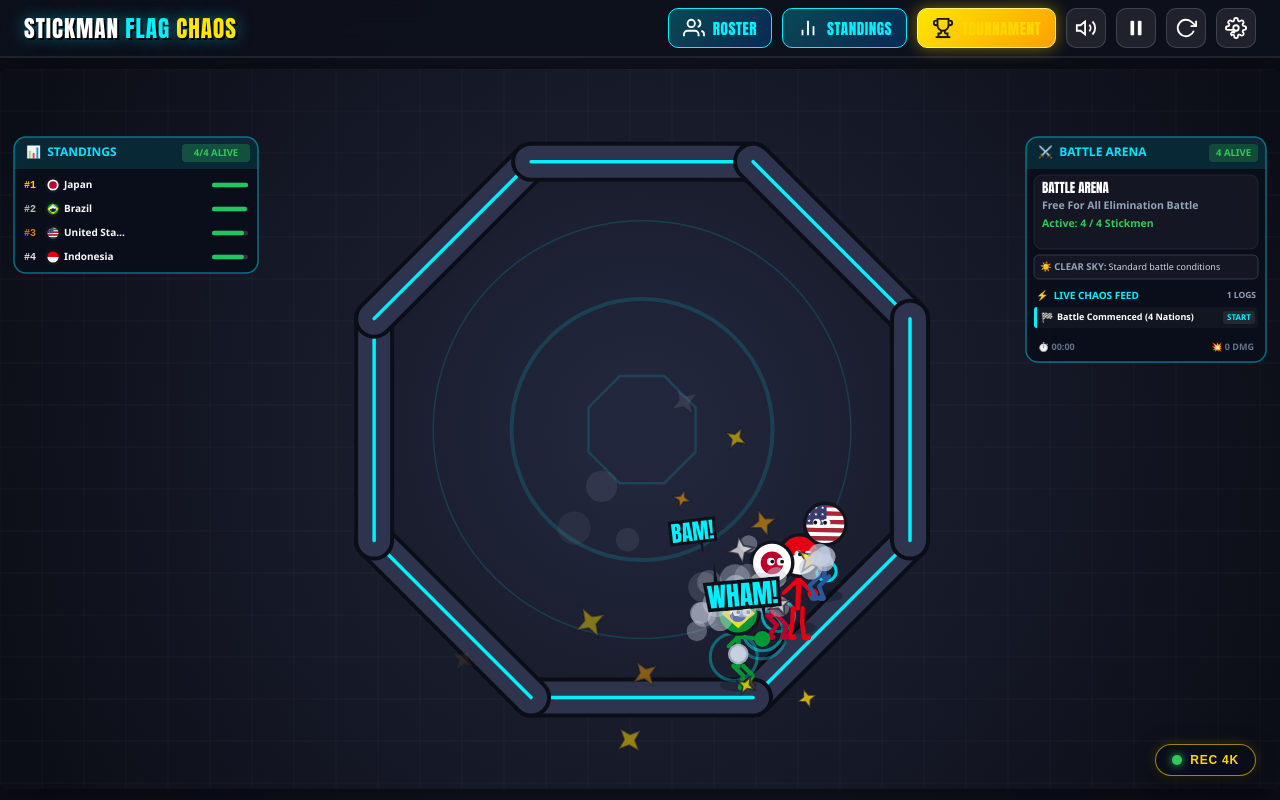
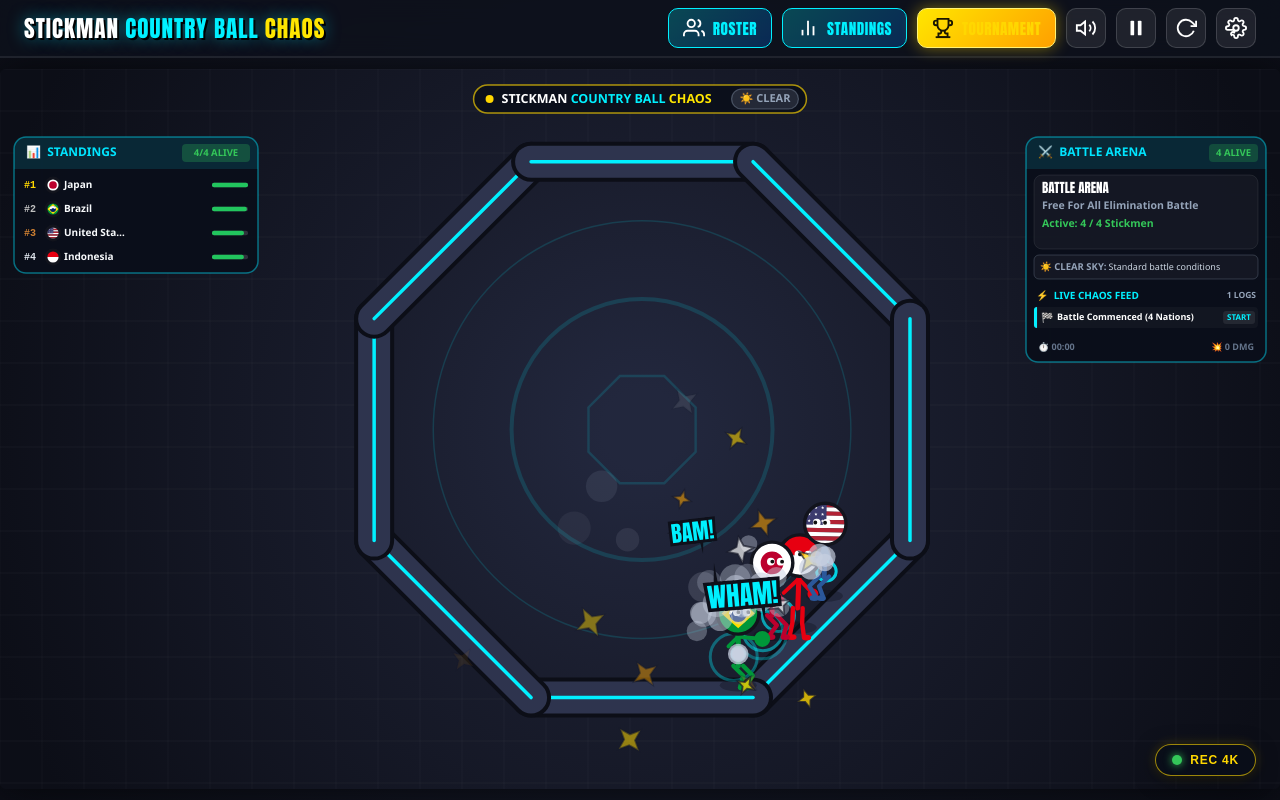
Before and after one commit to iamabdulahkam-sys/gamestickmanchaoselectron, an Electron app: page game/index.html in a window 1280 px wide. Drawn offline with Linux system fonts and the light colour scheme; no server answers.

Commit message:
feat(branding): update game title to Stickman Country Ball Chaos across header and canvas top banner

```diff
--- a/game/index.html
+++ b/game/index.html
@@ -3,7 +3,7 @@
 <head>
   <meta charset="UTF-8">
   <meta name="viewport" content="width=device-width, initial-scale=1.0, maximum-scale=1.0, user-scalable=no">
-  <title>Stickman Flag Chaos</title>
+  <title>Stickman Country Ball Chaos</title>
   <link rel="icon" type="image/svg+xml" href="favicon.svg">
   <link rel="stylesheet" href="css/style.css">
   <!-- Offline-first Matter.js with CDN fallback -->
@@ -21,7 +21,7 @@
       <div class="logo-group">
         <h1 class="game-title">
           <span>STICKMAN</span>
-          <span class="title-flag">FLAG</span>
+          <span class="title-flag">COUNTRY BALL</span>
           <span class="title-chaos">CHAOS</span>
         </h1>
       </div>
--- a/game/js/canvas-hud.js
+++ b/game/js/canvas-hud.js
@@ -195,7 +195,12 @@ export class CanvasHUD {
         ctx.restore();
         return;
       }
-      this.drawTournamentBanner(ctx, width, height, game.tournament);
+      this.drawTournamentBanner(ctx, width, height, game.tournament, game);
+    } else if (game.fighters && game.fighters.length > 1) {
+      const isGameOver = game.state === 'RESULT' || game.winnerDeclared || Boolean(game.winner);
+      if (!isGameOver) {
+        this.drawTournamentBanner(ctx, width, height, null, game);
+      }
     }
 
     // 2. Fighter Health & Status Cards removed per user preference (Standings panel handles all fighters cleanly)
@@ -223,19 +228,13 @@ export class CanvasHUD {
   }
 
   // ==========================================================================
-  // 1. TOURNAMENT STAGE BANNER
+  // 1. TOP HEADER BANNER (GAME TITLE: STICKMAN COUNTRY BALL CHAOS & WEATHER)
   // ==========================================================================
-  drawTournamentBanner(ctx, width, height, tournament) {
-    const stage = tournament.stages ? tournament.stages[tournament.currentStageIndex] : null;
-    if (!stage) return;
-
-    const title = stage.name ? stage.name.toUpperCase() : 'TOURNAMENT';
-    const sub = stage.advancingCount ? `${stage.advancingCount} ADVANCING` : '';
-
-    const text = sub ? `${title}  •  ${sub}` : title;
-
-    // Active weather condition badge for tournament
-    const weatherType = tournament.stageConditions?.weatherType || tournament.game?.weather?.type || 'none';
+  drawTournamentBanner(ctx, width, height, tournament, gameContext = null) {
+    const game = tournament?.game || gameContext || this.lastGameContext;
+
+    // Active weather condition badge
+    const weatherType = tournament?.stageConditions?.weatherType || game?.weather?.type || game?.weather?.weatherType || 'none';
     let weatherText = '☀️ CLEAR';
     let weatherColor = '#94A3B8';
     let weatherBg = 'rgba(148, 163, 184, 0.18)';
@@ -248,7 +247,7 @@ export class CanvasHUD {
         weatherBorder = 'rgba(56, 189, 248, 0.55)';
         break;
       case 'wind':
-        const wStr = tournament.stageConditions?.windStrength ? ` - ${tournament.stageConditions.windStrength.toUpperCase()}` : '';
+        const wStr = tournament?.stageConditions?.windStrength ? ` - ${tournament.stageConditions.windStrength.toUpperCase()}` : '';
         weatherText = `💨 WIND${wStr}`;
         weatherColor = '#2DD4BF';
         weatherBg = 'rgba(45, 212, 191, 0.22)';
@@ -275,15 +274,21 @@ export class CanvasHUD {
     }
 
     ctx.save();
-    ctx.font = 'bold 13px "Segoe UI", -apple-system, sans-serif';
-    const textMetrics = ctx.measureText(text);
+    ctx.font = '900 12.5px "Segoe UI", -apple-system, sans-serif';
+    const s1 = 'STICKMAN ';
+    const s2 = 'COUNTRY BALL ';
+    const s3 = 'CHAOS';
+    const w1 = ctx.measureText(s1).width;
+    const w2 = ctx.measureText(s2).width;
+    const w3 = ctx.measureText(s3).width;
+    const titleWidth = w1 + w2 + w3;
 
     ctx.font = 'bold 11px "Segoe UI", -apple-system, sans-serif';
     const weatherMetrics = ctx.measureText(weatherText);
     const weatherPillW = weatherMetrics.width + 16;
     const weatherPillH = 20;
 
-    const bannerWidth = Math.max(260, textMetrics.width + weatherPillW + 54);
+    const bannerWidth = titleWidth + weatherPillW + 56;
     const bannerHeight = 28;
     const bannerX = width / 2 - bannerWidth / 2;
     const bannerY = 16;
@@ -299,18 +304,26 @@ export class CanvasHUD {
     ctx.lineWidth = 1.5;
     ctx.stroke();
 
-    // Trophy icon / Accent dot
+    // Trophy / Accent Dot (Gold Glow)
     ctx.fillStyle = '#FFD700';
     ctx.beginPath();
     ctx.arc(bannerX + 16, bannerY + bannerHeight / 2, 4, 0, Math.PI * 2);
     ctx.fill();
 
-    // Stage Text
-    ctx.font = 'bold 13px "Segoe UI", -apple-system, sans-serif';
-    ctx.fillStyle = '#FFD700';
+    // Title Text: STICKMAN (white) COUNTRY BALL (cyan) CHAOS (gold)
+    ctx.font = '900 12.5px "Segoe UI", -apple-system, sans-serif';
+    ctx.textBaseline = 'middle';
     ctx.textAlign = 'left';
-    ctx.textBaseline = 'middle';
-    ctx.fillText(text, bannerX + 28, bannerY + bannerHeight / 2);
+
+    const textStartX = bannerX + 28;
+    ctx.fillStyle = '#FFFFFF';
+    ctx.fillText(s1, textStartX, bannerY + bannerHeight / 2);
+
+    ctx.fillStyle = '#00F0FF';
+    ctx.fillText(s2, textStartX + w1, bannerY + bannerHeight / 2);
+
+    ctx.fillStyle = '#FFE600';
+    ctx.fillText(s3, textStartX + w1 + w2, bannerY + bannerHeight / 2);
 
     // Weather Pill Badge on right side of banner
     const pillX = bannerX + bannerWidth - weatherPillW - 8;
```
